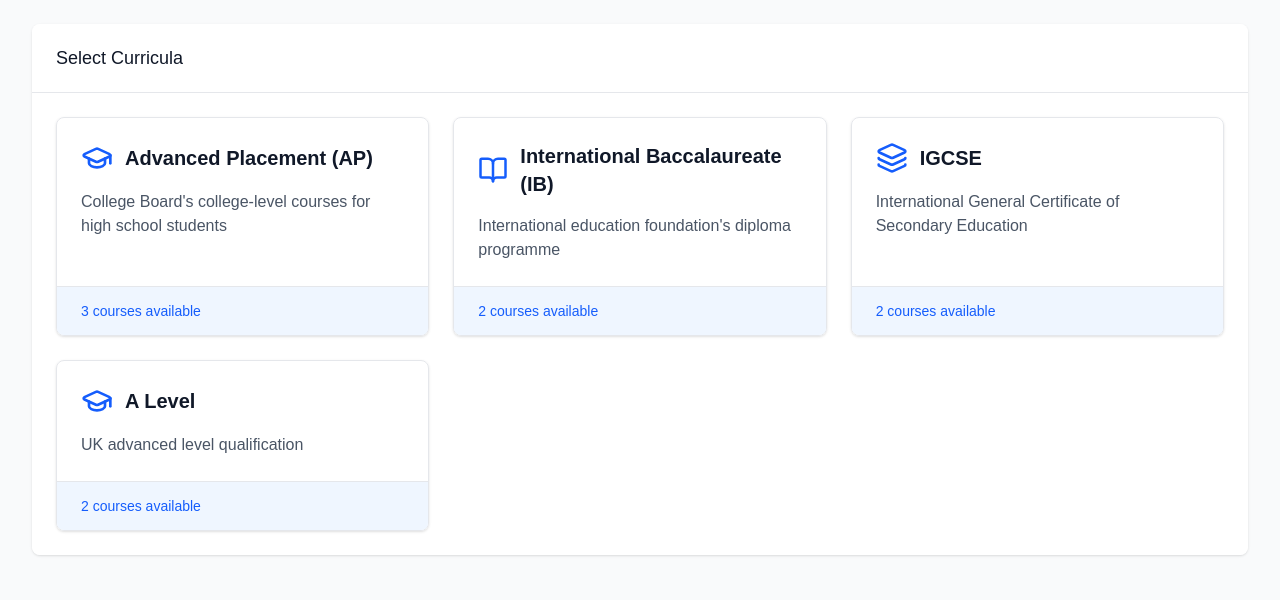
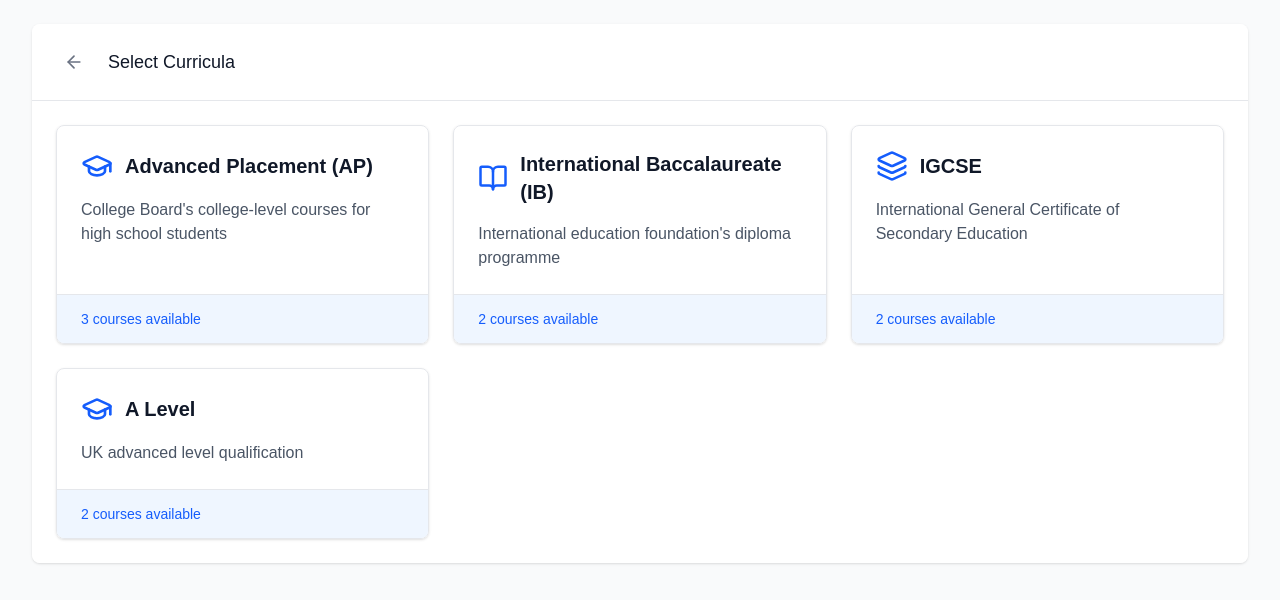
Before and after one commit to num8ers-education/numbers-question-generator, a Next.js app in the folder FrontEnd/: page /generate in a window 1280 px wide. Shown: the top 600 px of the page. Built offline with nearby package versions, Linux system fonts and the light colour scheme.

Commit message:
Many Improvements

```diff
--- a/FrontEnd/src/app/generate/page.tsx
+++ b/FrontEnd/src/app/generate/page.tsx
@@ -191,7 +191,14 @@
             {/* Header */}
             <div className="bg-white px-4 py-5 border-b border-gray-200 sm:px-6">
               <div className="flex items-center">
-                {view !== "curricula" && (
+                {view === "curricula" ? (
+                  <Link
+                    href="/"
+                    className="mr-4 p-2 rounded-full hover:bg-gray-100 focus:outline-none focus:ring-2 focus:ring-blue-500"
+                  >
+                    <ArrowLeft className="h-5 w-5 text-gray-500" />
+                  </Link>
+                ) : (
                   <button
                     onClick={handleBackClick}
                     className="mr-4 p-2 rounded-full hover:bg-gray-100 focus:outline-none focus:ring-2 focus:ring-blue-500"
--- a/FrontEnd/src/components/question-generator/QuestionGeneratorPage.jsx
+++ b/FrontEnd/src/components/question-generator/QuestionGeneratorPage.jsx
@@ -321,7 +321,7 @@
                     disabled={!isFormValid() || isGenerating}
                     className={`w-full flex items-center justify-center px-4 py-3 border border-transparent text-base font-medium rounded-md text-white ${
                       isFormValid() && !isGenerating
-                        ? "bg-blue-600 hover:bg-blue-700"
+                        ? "bg-blue-600 hover:bg-blue-700 cursor-pointer"
                         : "bg-gray-400 cursor-not-allowed"
                     } focus:outline-none focus:ring-2 focus:ring-offset-2 focus:ring-blue-500 transition-colors`}
                   >
```
